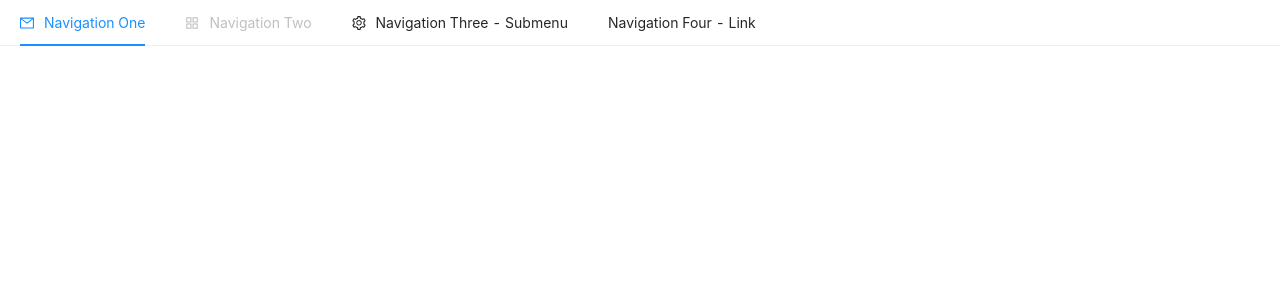
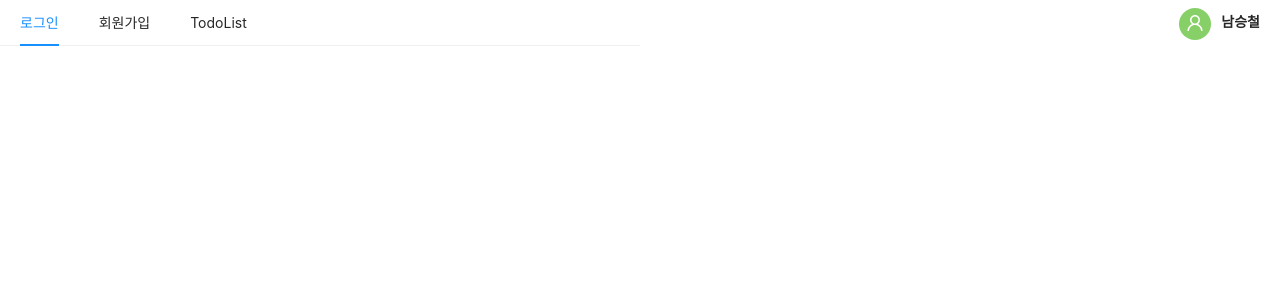
Before and after one commit to FlaSh0211/ToDoList, a React (Create React App) app: page / in a window 1280 px wide. Shown: the top 300 px of the page. Built offline with nearby package versions, Linux system fonts and the light colour scheme.

Commit message:
메인페이지 완성

```diff
--- a/src/component/NavBar/Navbar.js
+++ b/src/component/NavBar/Navbar.js
@@ -1,51 +1,72 @@
 import React, { useState } from 'react';
 import styled from "styled-components"
-import { Menu, Button } from 'antd';
-import { MailOutlined, AppstoreOutlined, SettingOutlined } from '@ant-design/icons';
-
-const { SubMenu } = Menu;
+import { Menu, Avatar, Col, Row, Dropdown } from 'antd';
+import { UserOutlined } from '@ant-design/icons';
 
 const Nav = () => {
 
     const [state, setState] = useState({
-      current: 'mail',
+      current: null,
     });
+    // const [userName, setUserName] = useState(null) ;
 
     const handleClick = e => {
       console.log(e.key)
       setState({ current: e.key });
     };
     const { current } = state;
-    return (
 
-        <Menu onClick={handleClick} selectedKeys={current} mode="horizontal">
-        <Menu.Item key="mail" icon={<MailOutlined />}>
-          Navigation One
+    const menu = (
+      <Menu>
+        <Menu.Item>
+          <a target="_blank" rel="noopener noreferrer" href="http://www.alipay.com/">
+            1st menu item
+          </a>
         </Menu.Item>
-        <Menu.Item key="app" disabled icon={<AppstoreOutlined />}>
-          Navigation Two
+        <Menu.Item>
+          <a target="_blank" rel="noopener noreferrer" href="http://www.taobao.com/">
+            2nd menu item
+          </a>
         </Menu.Item>
-        <SubMenu key="SubMenu" icon={<SettingOutlined />} title="Navigation Three - Submenu">
-          <Menu.ItemGroup title="Item 1">
-            <Menu.Item key="setting:1">Option 1</Menu.Item>
-            <Menu.Item key="setting:2">Option 2</Menu.Item>
-          </Menu.ItemGroup>
-          <Menu.ItemGroup title="Item 2">
-            <Menu.Item key="setting:3">Option 3</Menu.Item>
-            <Menu.Item key="setting:4">Option 4</Menu.Item>
-          </Menu.ItemGroup>
-        </SubMenu>
-        <Menu.Item key="alipay">
-          <a href="https://ant.design" target="_blank" rel="noopener noreferrer">
-            Navigation Four - Link
+        <Menu.Item>
+          <a target="_blank" rel="noopener noreferrer" href="http://www.tmall.com/">
+            3rd menu item
           </a>
         </Menu.Item>
       </Menu>
-    )
+    );
+    return (
+      <Row>
+        <Col span={12}>
+        <Menu onClick={handleClick} selectedKeys={current} mode="horizontal" >
+            <Menu.Item key="login" icon={ null }>
+              로그인
+            </Menu.Item>
+            <Menu.Item key="register" icon={ null }>
+              회원가입
+            </Menu.Item>
+            <Menu.Item key="todolist" icon={ null }>
+              TodoList
+            </Menu.Item>
+          </Menu>
+        </Col>
+          <Col span={12}>
+            <Username style={{marginTop: "11px", marginRight: "20px",maxWidth: "150px", textAlign: "center"}}>남승철</Username>
+            <Dropdown overlay={menu} placement="bottomLeft" arrow>
+              <Avatar style={{ backgroundColor: '#87d068', float: 'right', marginTop: "8px", marginRight: "10px"}} icon={<UserOutlined />} />
+            </Dropdown>
+          </Col>
+      </Row>
+       );
 }
 
+const styles = {
+  textAlign: "center",
 
-const Wrapper = styled.div`
-
+}
+const Username = styled.div`
+  float: right;
+  margin-right: 60px;
+  font-weight: bold;
 `
 export default Nav;
```
